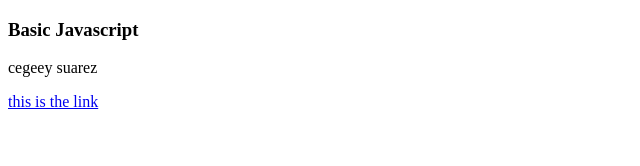
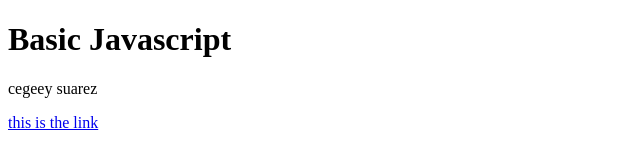
Before and after one commit to kuiamenhmartin/webdevelopment, a plain HTML site: page index.html in a window 1280 px wide. Shown: the whole page, without its empty margins (0-640 px from the left). Drawn offline with Linux system fonts and the light colour scheme.

Commit message:
binago ko yung html

```diff
--- a/index.html
+++ b/index.html
@@ -4,7 +4,7 @@
     <title>Intro to Javascript</title>
   </head>
   <body>
-    <h3>Basic Javascript</h3>
+    <h1>Basic Javascript</h1>
     <p>cegeey suarez</p>
     <a
       href="https://github.com/kuiamenhmartin/webdevelopment/tree/master"
```
